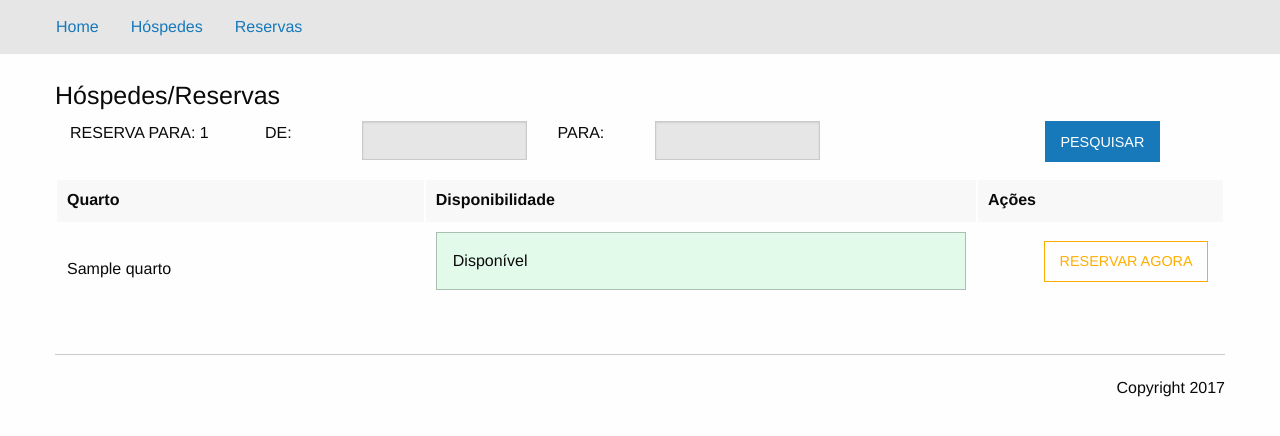
After one commit to randercarlos/scr-reservas, a Symfony app: template app/Resources/views/reserva/reservar.html.twig in a window 1280 px wide. The commit adds this page. Shown: the top 436 px of the page. Run offline with Twig, Linux system fonts and the light colour scheme; the template is opened without the code that fills it: most values are stand-ins (such as "Sample title", 1, 10 or a date in 2020); some libraries are stand-ins or nearby versions.

Commit message:
Desenvolvido a tela de reserva feitas e a tela de reservar quarto

```diff
--- /dev/null
+++ b/app/Resources/views/reserva/reservar.html.twig
@@ -0,0 +1,52 @@
+{% extends 'template.html.twig' %}
+
+{% block body %}
+
+    <div class="row">
+        <div class="medium-12 large-12 columns">
+            <h4>Hóspedes/Reservas</h4>
+            <div class="medium-2  columns">RESERVA PARA: {{ id_hospede }}</div>
+            <div class="medium-2  columns"><b></b></div>
+
+            <form action="" method="post">
+                <div class="medium-1  columns">DE:</div>
+                <div class="medium-2  columns">
+                    <input name="form[dateFrom]" value="" type="text" class="datepicker" />
+                </div>
+                <div class="medium-1  columns">PARA:</div>
+                <div class="medium-2  columns">
+                    <input name="form[dateTo]" value="" type="text" class="datepicker" />
+                </div>
+                <div class="medium-2  columns">
+                    <input class="button" type="submit" value="PESQUISAR" />
+                </div>
+            </form>
+
+            <table class="stack">
+            <thead>
+                <tr>
+                    <th width="200">Quarto</th>
+                    <th width="300">Disponibilidade</th>
+                    <th width="100">Ações</th>
+                </tr>
+            </thead>
+            <tbody>
+            {% for quarto in quartos %}
+                <tr>
+                    <td>{{ quarto.nome }}</td>
+                    <td>
+                        <div class="callout success">
+                            <h7>Disponível</h7>
+                        </div>
+                    </td>
+                    <td>
+                        <a class="hollow button warning" href="/reservar/quarto/1">RESERVAR AGORA</a>
+                    </td>
+                </tr>
+            {% endfor %}
+            </tbody>
+            </table>
+        </div>
+    </div>
+
+{% endblock %}
--- a/app/Resources/views/template.html.twig
+++ b/app/Resources/views/template.html.twig
@@ -5,7 +5,7 @@
         <title>{% block title %}Sistema de Controle de Reservas{% endblock %}</title>
 
         {% block stylesheets %} {% endblock %}
-        <link rel="icon" type="image/x-icon" href="{{ asset('favicon.ico') }}" />
+        <link rel="icon" type="image/x-icon" href="{{ asset('favicon.png') }}" />
         <link rel="stylesheet" href="{{ asset('css/foundation.css') }}">
         <link rel="stylesheet" href="{{ asset('css/app.css') }}">
         <link rel="stylesheet" href="{{ asset('pickadate/lib/themes/default.css') }}">
@@ -19,8 +19,8 @@
                 <div class="top-bar-left">
                     <ul class="dropdown menu" data-dropdown-menu>
                         <li><a href="{{ path('index.homepage') }}">Home</a></li>
-                        <li><a href="{{ path('hospede.index') }}">Clientes</a></li>
-                        <li><a href="">Reservas</a></li>
+                        <li><a href="{{ path('hospede.index') }}">Hóspedes</a></li>
+                        <li><a href="{{ path('reserva.index') }}">Reservas</a></li>
                     </ul>
                 </div>
             </div>
--- a/web/css/app.css
+++ b/web/css/app.css
@@ -0,0 +1,14 @@
+
+h4.titulo {
+    font-family: Verdana;
+    border-bottom: 2px solid gray;
+    margin-bottom: 40px;
+}
+
+a.button {
+    float: right;
+}
+
+a.hollow {
+    margin-right: 5px;
+}
```
Also changed, not shown: app/Resources/views/hospede/index.html.twig (+8 -7 lines), app/Resources/views/reserva/index.html.twig (added, +37 -0 lines), src/AppBundle/Controller/HospedeController.php (+6 -6 lines), src/AppBundle/Controller/ReservaController.php (+35 -3 lines), web/relatorio_1.php (deleted, +0 -9 lines), web/relatorio_10.php (deleted, +0 -9 lines), web/favicon.png (added).
